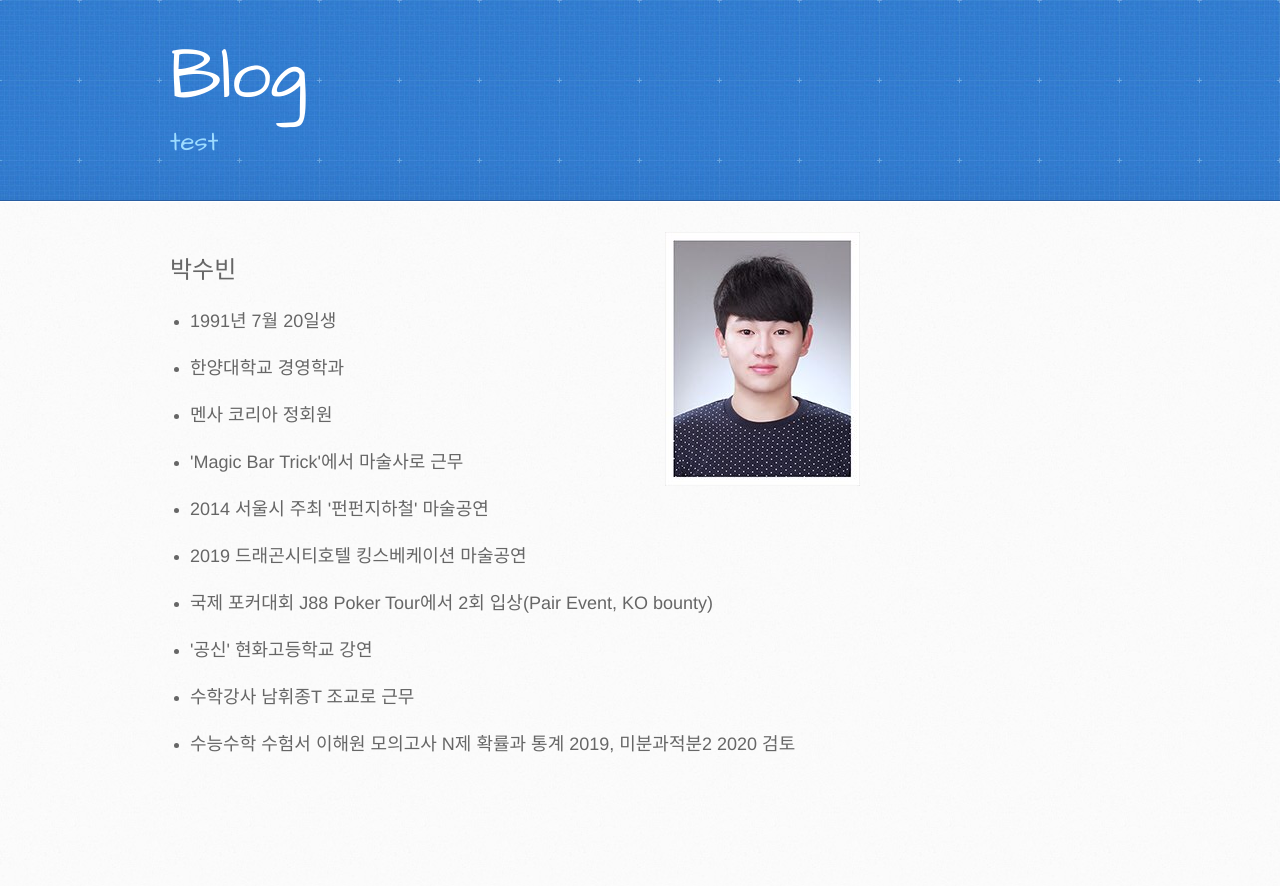
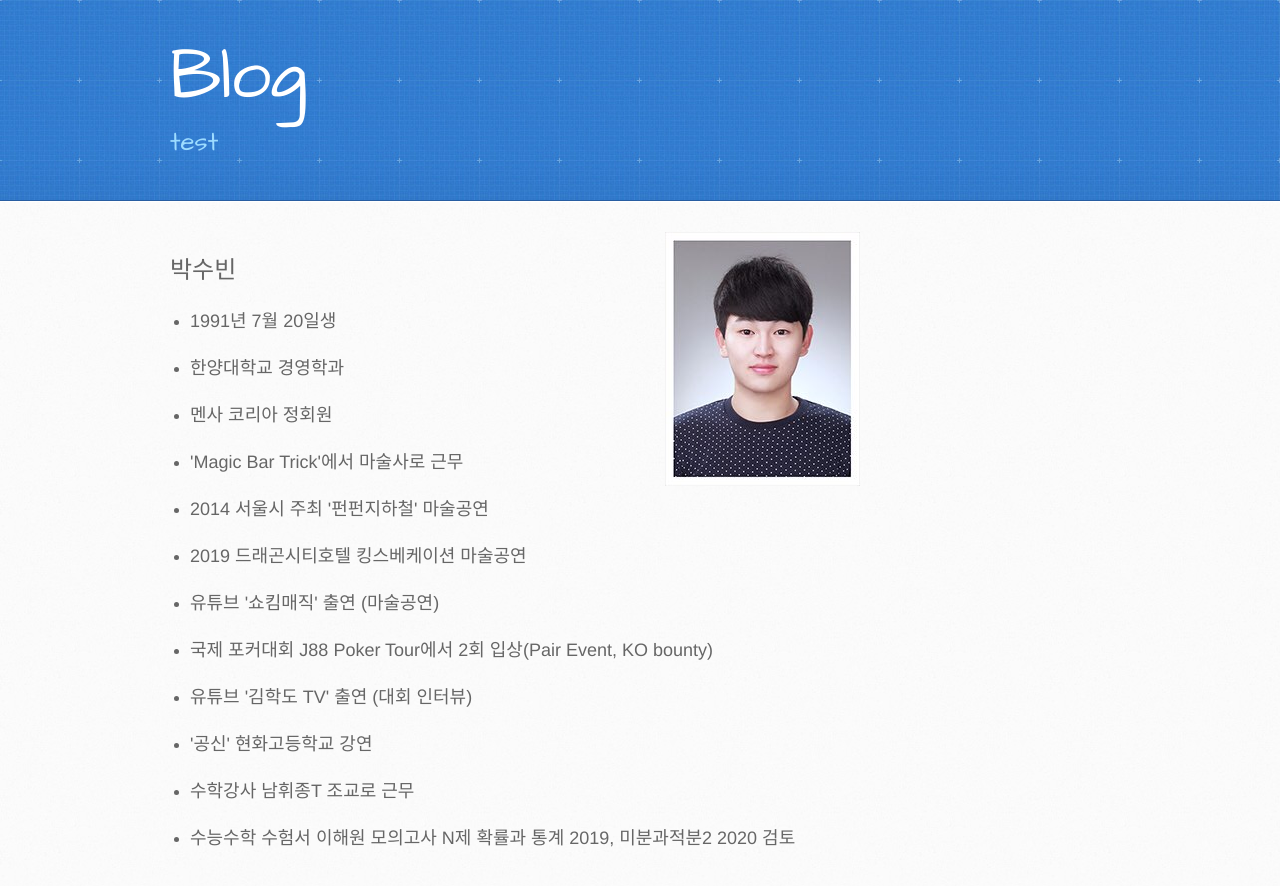
Before and after one commit to sonicetestaccount/sonicetestaccount.github.io, a Jekyll site: the page built from _posts/2019-07-30-안녕하세요.markdown, in a window 1280 px wide. Shown: the top 886 px of the page. Built offline with Jekyll 4.4.1, drawn with Linux system fonts in a browser that asks for light colours.

Commit message:
Update 2019-07-30-안녕하세요.markdown

```diff
--- a/_posts/2019-07-30-안녕하세요.markdown
+++ b/_posts/2019-07-30-안녕하세요.markdown
@@ -10,7 +10,9 @@ date:   2019-08-31 13:48:27 +0900
 * <p><font size="4">'Magic Bar Trick'에서 마술사로 근무</font></p>
 * <p><font size="4">2014 서울시 주최 '펀펀지하철' 마술공연</font></p>
 * <p><font size="4">2019 드래곤시티호텔 킹스베케이션 마술공연</font></p>
+* <p><font size="4">유튜브 '쇼킴매직' 출연 (마술공연)</font></p>
 * <p><font size="4">국제 포커대회 J88 Poker Tour에서 2회 입상(Pair Event, KO bounty)</font></p>
+* <p><font size="4">유튜브 '김학도 TV' 출연 (대회 인터뷰)</font></p>
 * <p><font size="4">'공신' 현화고등학교 강연</font></p>
 * <p><font size="4">수학강사 남휘종T 조교로 근무</font></p>
 * <p><font size="4">수능수학 수험서 이해원 모의고사 N제 확률과 통계 2019, 미분과적분2 2020 검토</font></p>
```
